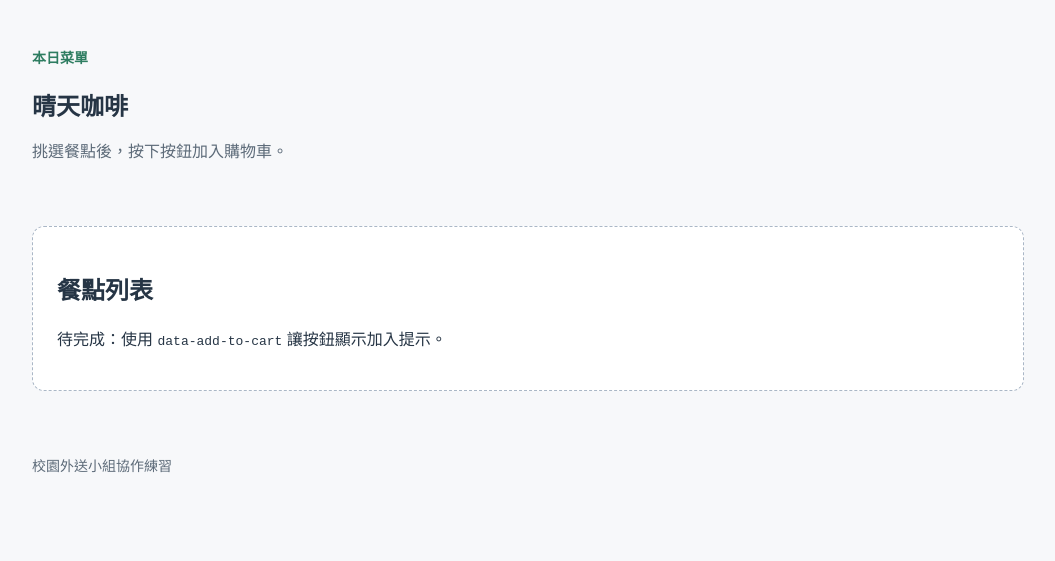
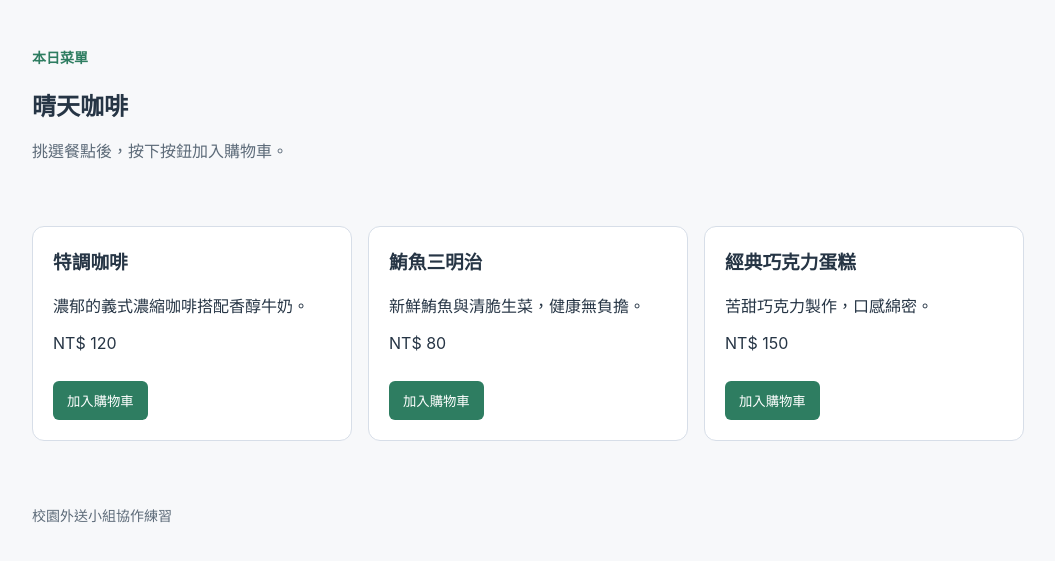
Before and after one commit to dddwater/delivery-demo-starter, a plain HTML site: page pages/menu.html in a window 1280 px wide. Shown: the part 67-628 px from the top of the page, without its empty margins (112-1167 px from the left). Drawn offline with Linux system fonts and the light colour scheme.

Commit message:
feat: 新增菜單頁面的三張餐點卡片

```diff
--- a/pages/menu.html
+++ b/pages/menu.html
@@ -14,8 +14,26 @@
     <main class="container">
       <section class="page-heading"><p class="eyebrow">本日菜單</p><h1>晴天咖啡</h1><p class="muted">挑選餐點後，按下按鈕加入購物車。</p></section>
       <p class="status-message" data-status-message aria-live="polite"></p>
-      <!-- 成員 3：將此區塊改為至少三張餐點卡片，每張需有名稱、價格和加入購物車按鈕。 -->
-      <section class="placeholder"><h2>餐點列表</h2><p>待完成：使用 <code>data-add-to-cart</code> 讓按鈕顯示加入提示。</p></section>
+      <section class="grid">
+        <div class="card">
+          <h3>特調咖啡</h3>
+          <p>濃郁的義式濃縮咖啡搭配香醇牛奶。</p>
+          <p class="price">NT$ 120</p>
+          <button data-add-to-cart="特調咖啡">加入購物車</button>
+        </div>
+        <div class="card">
+          <h3>鮪魚三明治</h3>
+          <p>新鮮鮪魚與清脆生菜，健康無負擔。</p>
+          <p class="price">NT$ 80</p>
+          <button data-add-to-cart="鮪魚三明治">加入購物車</button>
+        </div>
+        <div class="card">
+          <h3>經典巧克力蛋糕</h3>
+          <p>苦甜巧克力製作，口感綿密。</p>
+          <p class="price">NT$ 150</p>
+          <button data-add-to-cart="經典巧克力蛋糕">加入購物車</button>
+        </div>
+      </section>
     </main>
     <footer>校園外送小組協作練習</footer><script src="../js/app.js"></script>
   </body>
```
